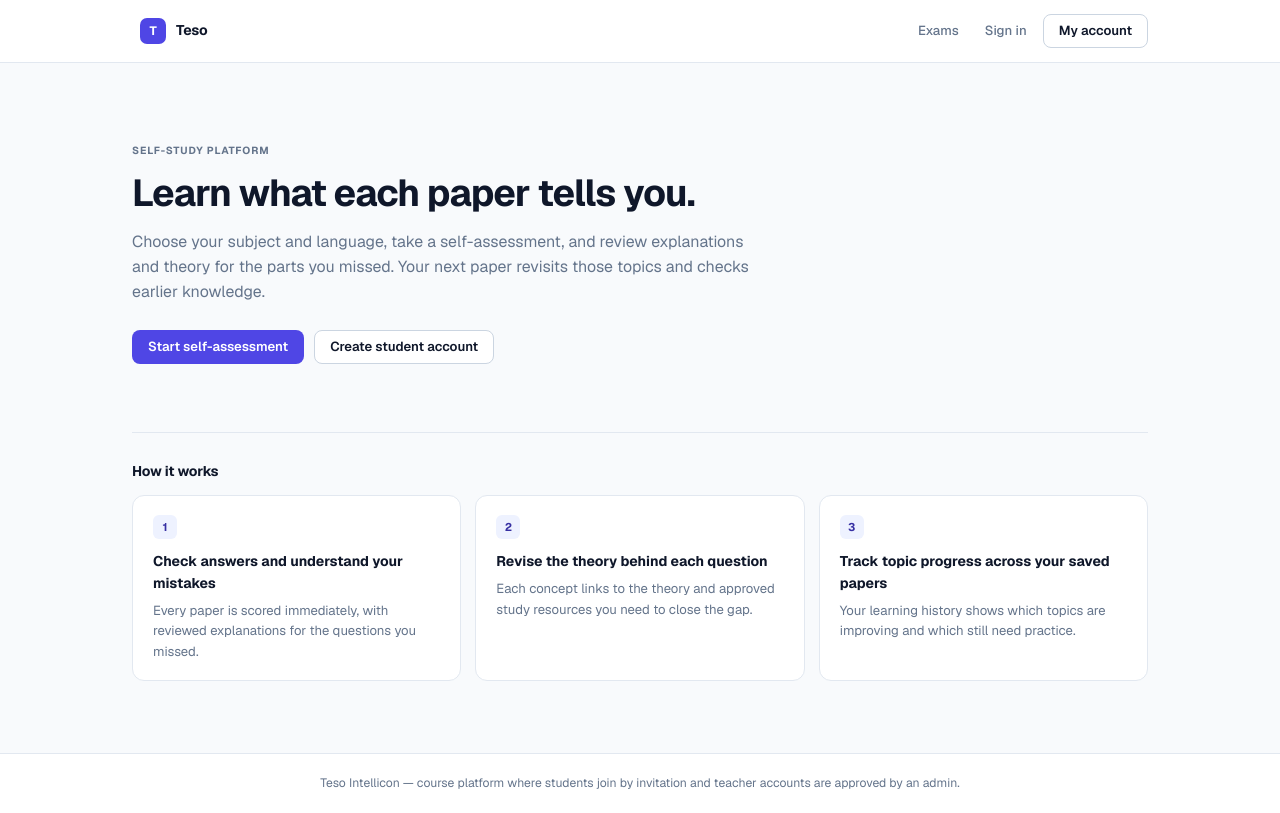
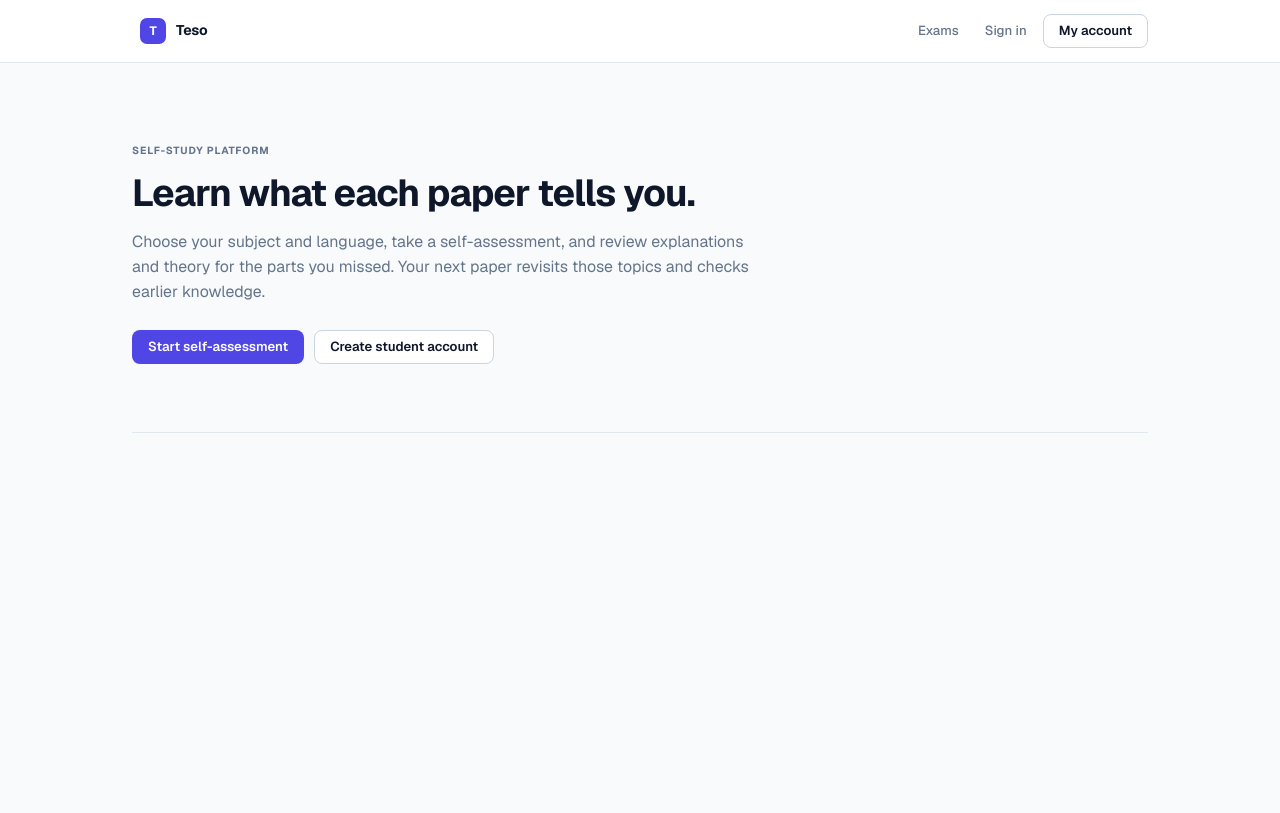
Before and after one commit to senalgalagedara/Teso-Intellicon, a Next.js app in the folder frontend/: page / in a window 1280 px wide. Built offline with nearby package versions, Linux system fonts and the light colour scheme.

Commit message:
feat: add homepage component with navigation and self-study platform introduction

```diff
--- a/frontend/src/app/page.tsx
+++ b/frontend/src/app/page.tsx
@@ -1,19 +1,4 @@
 import Link from "next/link";
-
-const STEPS = [
-  {
-    title: "Check answers and understand your mistakes",
-    body: "Every paper is scored immediately, with reviewed explanations for the questions you missed.",
-  },
-  {
-    title: "Revise the theory behind each question",
-    body: "Each concept links to the theory and approved study resources you need to close the gap.",
-  },
-  {
-    title: "Track topic progress across your saved papers",
-    body: "Your learning history shows which topics are improving and which still need practice.",
-  },
-];
 
 export default function HomePage() {
   return (
@@ -56,29 +41,7 @@ export default function HomePage() {
         </section>
 
         <hr className="divider" />
-
-        <section>
-          <h2 className="section-title" style={{ marginTop: 0 }}>
-            How it works
-          </h2>
-          <ol className="steps">
-            {STEPS.map((step, index) => (
-              <li key={step.title} className="step">
-                <span className="step-num" aria-hidden="true">
-                  {index + 1}
-                </span>
-                <h3>{step.title}</h3>
-                <p>{step.body}</p>
-              </li>
-            ))}
-          </ol>
-        </section>
       </main>
-
-      <footer className="site-footer">
-        Teso Intellicon — course platform where students join by invitation and teacher accounts
-        are approved by an admin.
-      </footer>
     </>
   );
 }
```
Also changed, not shown: 1 other file (tests, documents, lock files or other folders).
